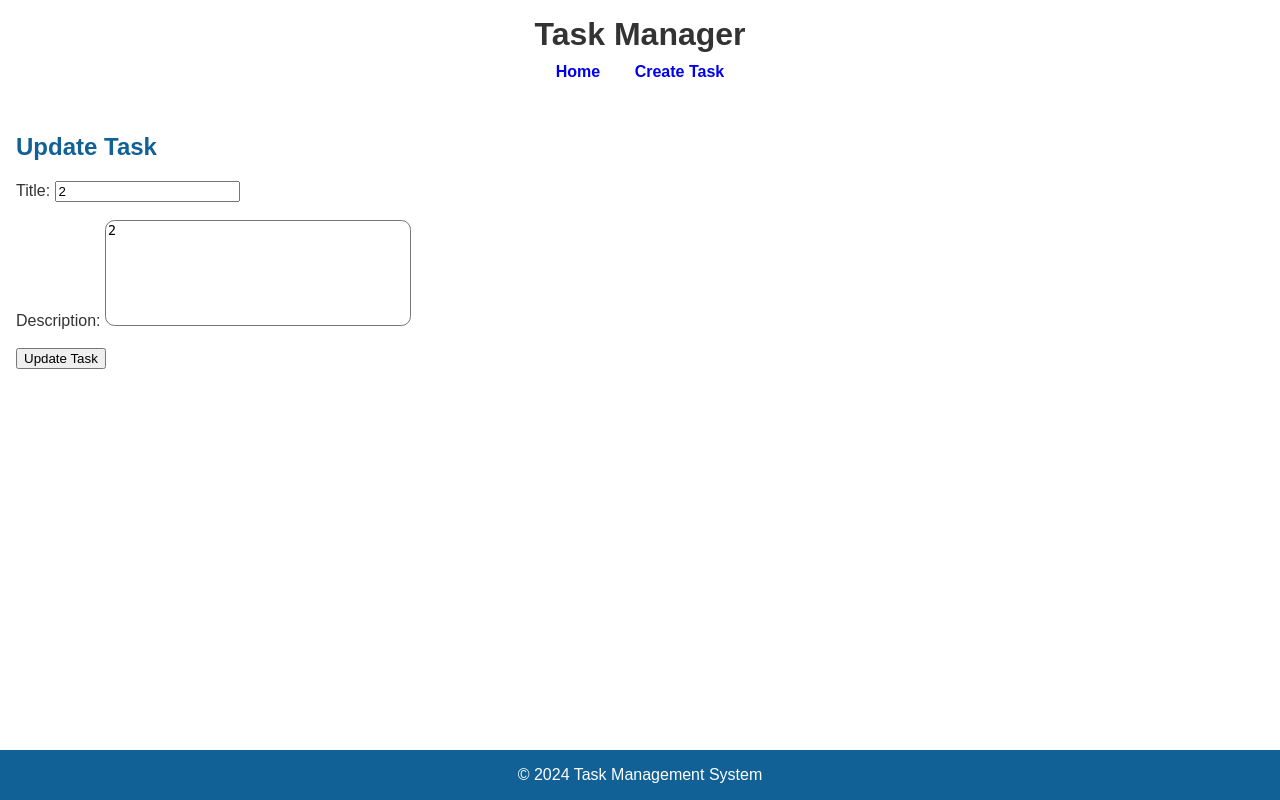
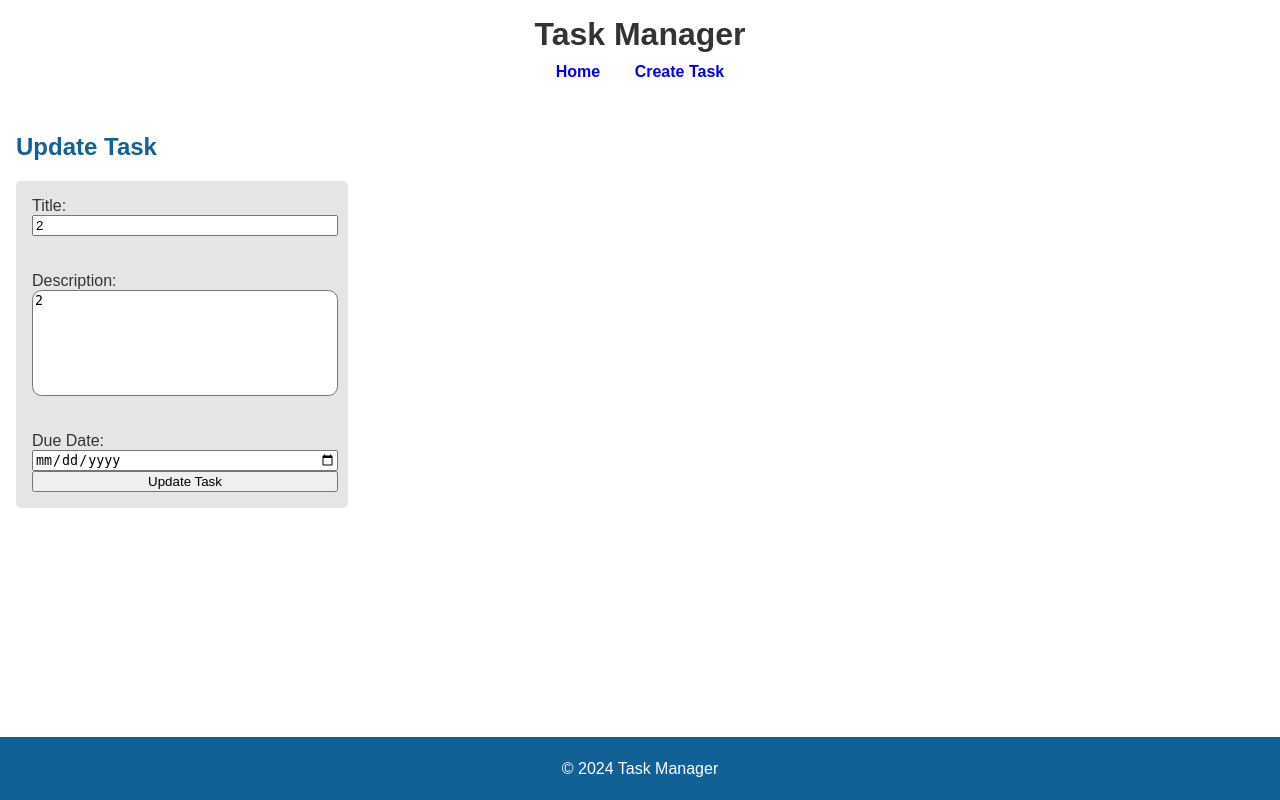
Before and after one commit to DavidcD8/Task_Manager, a Django app: page /update/3/ in a window 1280 px wide. Run offline with Django 5.2, Linux system fonts and the light colour scheme; data comes from the database, SQL or seed files in the repository; both versions use the stored data as it was after the commit.

Commit message:
Add due_date to model and view. updates html template to include date field. adjust footer position

```diff
--- a/tasks/models.py
+++ b/tasks/models.py
@@ -7,6 +7,7 @@ class Task(models.Model):
     description = models.TextField(blank=True, null=True)
     completed = models.BooleanField(default=False)
     created_at = models.DateTimeField(auto_now_add=True)
+    due_date = models.DateField(blank=True, null=True)
 
     def __str__(self):
         return self.title
--- a/tasks/static/tasks/css/styles.css
+++ b/tasks/static/tasks/css/styles.css
@@ -4,6 +4,11 @@ body {
     margin: 0;
     font-family: Arial, sans-serif;
     color: #333;
+
+    /* Flexbox for sticky footer */
+    display: flex;
+    flex-direction: column;
+    min-height: 100vh;
 }
 
 /* Header Styles */
@@ -32,6 +37,7 @@ header nav a:hover {
 
 /* Main Content Styles */
 main {
+    flex: 1; /* Pushes footer to the bottom if content is short */
     padding: 1rem;
 }
 
@@ -44,7 +50,6 @@ ul.body {
     list-style-type: none;
     padding: 0;
     margin: 0;
-
 }
 
 ul.body li {
@@ -59,7 +64,7 @@ ul.body li {
     display: grid;
     grid-template-columns: 3fr 2fr 3fr 1fr 1fr 1fr;
     align-items: center;
- }
+}
 
 ul.body li p.title {
     display: inline-block;
@@ -67,7 +72,6 @@ ul.body li p.title {
     overflow: hidden;
     text-overflow: ellipsis;
     white-space: nowrap;
-
 }
 
 ul.body li a {
@@ -80,32 +84,41 @@ ul.body li a:hover {
     text-decoration: underline;
 }
 
-
 /* Footer Styles */
 footer {
     background-color: #116197;
     color: white;
     text-align: center;
-    position: fixed;
-    bottom: 0;
-    width: 100%;
+    padding: 0.4rem;
+    width: 100%; /* Ensures the footer fits within the viewport width */
+    box-sizing: border-box; /* Includes padding in the total width calculation */
+    margin-top: auto; /* Keeps footer at the bottom */
 }
 
 
-/*Create post*/
+/* Create Post Form */
 #create_form {
     display: grid;
     align-items: center;
     padding: 1rem;
     max-width: 300px;
-    background-color: #C6D7E2;
-    border-radius: 0.6rem;
+    background-color: #e5e5e5;
+    border-radius: 0.3rem;
 }
-#description{
+
+#description {
     max-width: 300px;
     min-width: 300px;
     height: 100px;
     resize: none;
     border-radius: 0.6rem;
+}
 
+#update_form {
+    display: grid;
+    align-items: center;
+    padding: 1rem;
+    max-width: 300px;
+    background-color: #e5e5e5;
+    border-radius: 0.3rem;
 }
--- a/tasks/templates/tasks/base.html
+++ b/tasks/templates/tasks/base.html
@@ -22,7 +22,7 @@
         {% endblock %}
     </main>
     <footer>
-        <p>&copy; 2024 Task Management System</p>
+        <p>&copy; 2024 Task Manager</p>
     </footer>
 </body>
 </html>
--- a/tasks/templates/tasks/task_create.html
+++ b/tasks/templates/tasks/task_create.html
@@ -10,6 +10,8 @@
     <input type="text" id="title" name="title" required><br><br>
     <label for="description">Description:</label>
     <textarea id="description" name="description"></textarea><br><br>
+    <label for="due_date">Due Date:</label>
+    <input type="date" id="due_date" name="due_date">
     <button type="submit">Create Task</button>
 </form>
 {% endblock %}
--- a/tasks/templates/tasks/task_list.html
+++ b/tasks/templates/tasks/task_list.html
@@ -11,8 +11,7 @@
             <p class="title">{{ task.title }}</p>
             <!-- Task Status: Completed or Not Completed -->
             <p class="status">{% if task.completed %}Completed{% else %}Not Completed{% endif %}</p>
-            <!-- Task Creation Date -->
-            <p>{{ task.created_at }}</p>
+            <p>{{ task.due_date }}</p>
             <!-- Action Links -->
             <a href="{% url 'task_toggle_completed' task.pk %}">Toggle Completed</a>
             <a href="{% url 'task_update' task.pk %}">Edit</a>
--- a/tasks/templates/tasks/task_update.html
+++ b/tasks/templates/tasks/task_update.html
@@ -4,12 +4,14 @@
 
 {% block content %}
 <h2>Update Task</h2>
-<form method="POST">
+<form id="update_form" method="POST">
     {% csrf_token %}
     <label for="title">Title:</label>
     <input type="text" id="title" name="title" value="{{ task.title }}" required><br><br>
     <label for="description">Description:</label>
     <textarea id="description" name="description">{{ task.description }}</textarea><br><br>
+    <label for="due_date">Due Date:</label>
+    <input type="date" id="due_date" name="due_date">
     <button type="submit">Update Task</button>
 </form>
 {% endblock %}
--- a/tasks/views.py
+++ b/tasks/views.py
@@ -12,9 +12,17 @@ def task_list(request):
 # View to create a new task
 def task_create(request):
     if request.method == 'POST':
-        title = request.POST['title']
-        description = request.POST['description']
-        Task.objects.create(title=title, description=description)
+        title = request.POST.get('title')
+        description = request.POST.get('description', '')  # Default to an empty string if not provided
+        due_date = request.POST.get('due_date')  # Optional, can handle validation later
+
+        # Create the Task instance
+        Task.objects.create(
+            title=title,
+            description=description,
+            due_date=due_date  # Include the due_date field
+        )
+
         return redirect('task_list')  # Redirect back to task list after creation
     return render(request, 'tasks/task_create.html')
 
@@ -24,7 +32,8 @@ def task_update(request, pk):
     task = get_object_or_404(Task, pk=pk)  # Get the task by primary key (ID)
     if request.method == 'POST':
         task.title = request.POST['title']
-        task.description = request.POST['description']
+        task.description = request.POST.get('description', '')  # Use .get() to handle optional fields
+        task.due_date = request.POST['due_date']
         task.save()  # Save the updated task
         return redirect('task_list')  # Redirect to task list after saving
     return render(request, 'tasks/task_update.html', {'task': task})
```
Also changed, not shown: db.sqlite3, tasks/migrations/0003_task_due_date.py (added).
